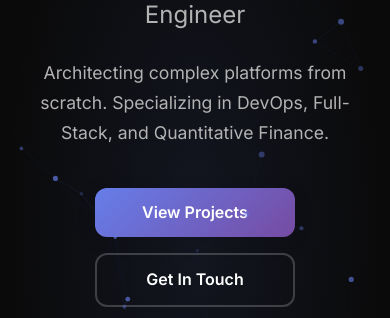
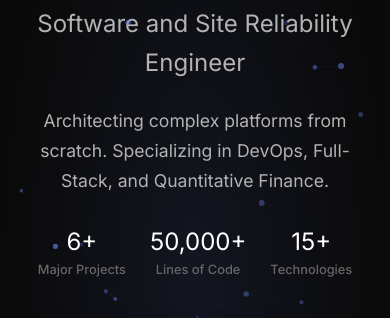
Before and after one commit to bradene0/portfolio, a plain HTML site: page index.html in a window 390 px wide. Shown: the part 230-548 px from the top of the page. Drawn offline with Linux system fonts and the light colour scheme.

Commit message:
enhanced padding fix for digital island, & metric counter

```diff
--- a/index.html
+++ b/index.html
@@ -42,8 +42,21 @@
                     <h2 class="hero-subtitle">Software and Site Reliability Engineer</h2>
                     <p class="hero-description">
                         Architecting complex platforms from scratch. Specializing in DevOps, Full-Stack, and Quantitative Finance.
-
                     </p>
+                    <div class="hero-stats">
+                        <div class="stat-item">
+                            <span class="counter stat-number" data-target="6" data-suffix="+">6</span>
+                            <span class="stat-label">Major Projects</span>
+                        </div>
+                        <div class="stat-item">
+                            <span class="counter stat-number" data-target="50000" data-suffix="+">50,000</span>
+                            <span class="stat-label">Lines of Code</span>
+                        </div>
+                        <div class="stat-item">
+                            <span class="counter stat-number" data-target="15" data-suffix="+">15</span>
+                            <span class="stat-label">Technologies</span>
+                        </div>
+                    </div>
                     <div class="hero-buttons">
                         <a href="#projects" class="btn btn-primary">View Projects</a>
                         <a href="#contact" class="btn btn-secondary">Get In Touch</a>
@@ -201,15 +214,15 @@
                     <div class="project-highlights">
                         <div class="highlight">
                             <i class="fas fa-cube"></i>
-                            <span>Real-time 3D rendering with Three.js</span>
+                            <span><span class="counter" data-target="60" data-suffix=" FPS">60</span> real-time 3D rendering</span>
                         </div>
                         <div class="highlight">
                             <i class="fas fa-brain"></i>
-                            <span>384-dimensional semantic embeddings</span>
+                            <span><span class="counter" data-target="384" data-suffix="-dimensional">384</span> semantic embeddings</span>
                         </div>
                         <div class="highlight">
                             <i class="fas fa-tachometer-alt"></i>
-                            <span>Sub-200ms vector similarity searches</span>
+                            <span>Sub-<span class="counter" data-target="200" data-suffix="ms">200</span> vector similarity searches</span>
                         </div>
                     </div>
                     <div class="project-tech">
@@ -249,7 +262,7 @@
                         </div>
                         <div class="highlight">
                             <i class="fas fa-tachometer-alt"></i>
-                            <span>11,000+ lines of production code</span>
+                            <span><span class="counter" data-target="11000" data-suffix="+">11,000</span> lines of production code</span>
                         </div>
                     </div>
                     <div class="project-tech">
--- a/script.js
+++ b/script.js
@@ -303,23 +303,54 @@ document.querySelectorAll('section').forEach(section => {
     revealSections.observe(section);
 });
 
-// Counter animation for stats (if you want to add them later)
-function animateCounter(element, target, duration = 2000) {
+// Enhanced counter animation for project metrics
+function animateCounter(element, target, duration = 2000, suffix = '') {
     let start = 0;
     const increment = target / (duration / 16);
+    const isFloat = target % 1 !== 0;
 
     function updateCounter() {
         start += increment;
         if (start < target) {
-            element.textContent = Math.floor(start);
+            if (isFloat) {
+                element.textContent = start.toFixed(1) + suffix;
+            } else {
+                element.textContent = Math.floor(start).toLocaleString() + suffix;
+            }
             requestAnimationFrame(updateCounter);
         } else {
-            element.textContent = target;
+            if (isFloat) {
+                element.textContent = target.toFixed(1) + suffix;
+            } else {
+                element.textContent = target.toLocaleString() + suffix;
+            }
         }
     }
 
     updateCounter();
 }
+
+// Initialize counters when they come into view
+const counterObserver = new IntersectionObserver((entries) => {
+    entries.forEach(entry => {
+        if (entry.isIntersecting && !entry.target.classList.contains('counted')) {
+            entry.target.classList.add('counted');
+            const target = parseInt(entry.target.dataset.target);
+            const suffix = entry.target.dataset.suffix || '';
+            const duration = parseInt(entry.target.dataset.duration) || 2000;
+
+            animateCounter(entry.target, target, duration, suffix);
+        }
+    });
+}, {
+    threshold: 0.5,
+    rootMargin: '0px 0px -100px 0px'
+});
+
+// Observe all counter elements
+document.querySelectorAll('.counter').forEach(counter => {
+    counterObserver.observe(counter);
+});
 
 // Cursor trail effect
 class CursorTrail {
--- a/styles.css
+++ b/styles.css
@@ -205,9 +205,48 @@ body {
 .hero-description {
     font-size: 1.1rem;
     color: var(--text-secondary);
-    margin-bottom: 2.5rem;
+    margin-bottom: 2rem;
     max-width: 600px;
     line-height: 1.7;
+}
+
+.hero-stats {
+    display: flex;
+    gap: 2rem;
+    margin-bottom: 2.5rem;
+    justify-content: flex-start;
+}
+
+.stat-item {
+    text-align: center;
+}
+
+.stat-number {
+    display: block;
+    font-size: 2rem;
+    font-weight: 700;
+    background: var(--gradient-primary);
+    -webkit-background-clip: text;
+    -webkit-text-fill-color: transparent;
+    background-clip: text;
+    line-height: 1.2;
+}
+
+.stat-label {
+    display: block;
+    font-size: 0.9rem;
+    color: var(--text-muted);
+    margin-top: 0.25rem;
+    font-weight: 500;
+}
+
+.counter {
+    font-weight: inherit;
+    color: inherit;
+    background: inherit;
+    -webkit-background-clip: inherit;
+    -webkit-text-fill-color: inherit;
+    background-clip: inherit;
 }
 
 .hero-buttons {
@@ -948,7 +987,13 @@ section {
     }
 
     .hero {
-        padding-top: 120px;
+        padding-top: max(120px, env(safe-area-inset-top, 0px) + 100px);
+        min-height: 100vh;
+        min-height: 100dvh; /* Dynamic viewport height for mobile */
+    }
+
+    .hero-container {
+        padding-top: 2rem;
     }
 
     .hero-content {
@@ -959,7 +1004,20 @@ section {
 
     .hero-title {
         font-size: 2.5rem;
-        margin-top: 1rem;
+        margin-top: 2rem;
+    }
+
+    .hero-stats {
+        justify-content: center;
+        gap: 1.5rem;
+    }
+
+    .stat-number {
+        font-size: 1.5rem;
+    }
+
+    .stat-label {
+        font-size: 0.8rem;
     }
 
     .about-content {
```
